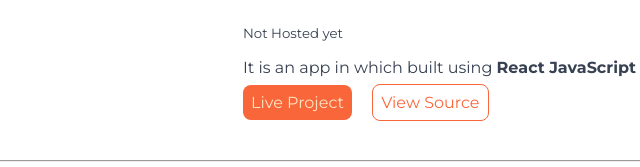
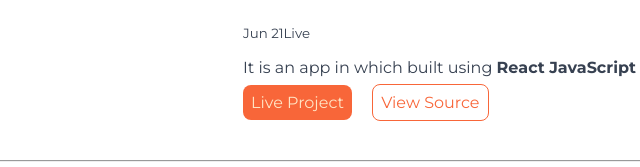
Before and after one commit to vaibhavH-C137/PortfolioWebsite-VaibhavH, a plain HTML site: page projects.html in a window 1280 px wide. Shown: the part 2877-3044 px from the top of the page, 169-809 px from the left. Drawn offline with Linux system fonts and the light colour scheme.

Commit message:
Update projects.html

```diff
--- a/projects.html
+++ b/projects.html
@@ -171,7 +171,7 @@
             <li>
                 <article class="section">
                         <h2>Task Keeper: Keep Your All Tasks in <span style="color: red;">One App</span></h2>
-                        <small>Not Hosted yet</small>
+                        <small>Jun 21Live</small>
                         <p>It is an app in which  built using <strong>React JavaScript</strong></p>
 
                         <a class="link link-primary" href="https://bgt969.csb.app/" target="_blank">Live
```
